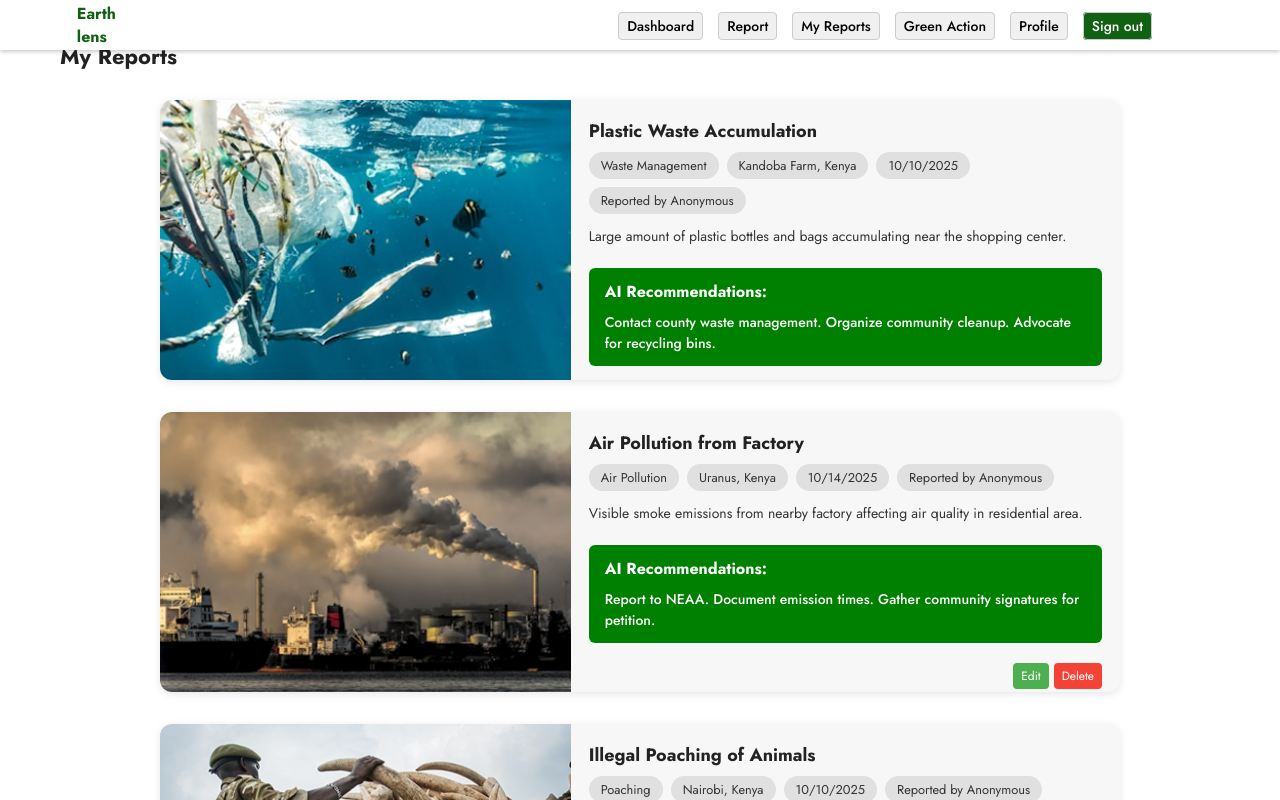
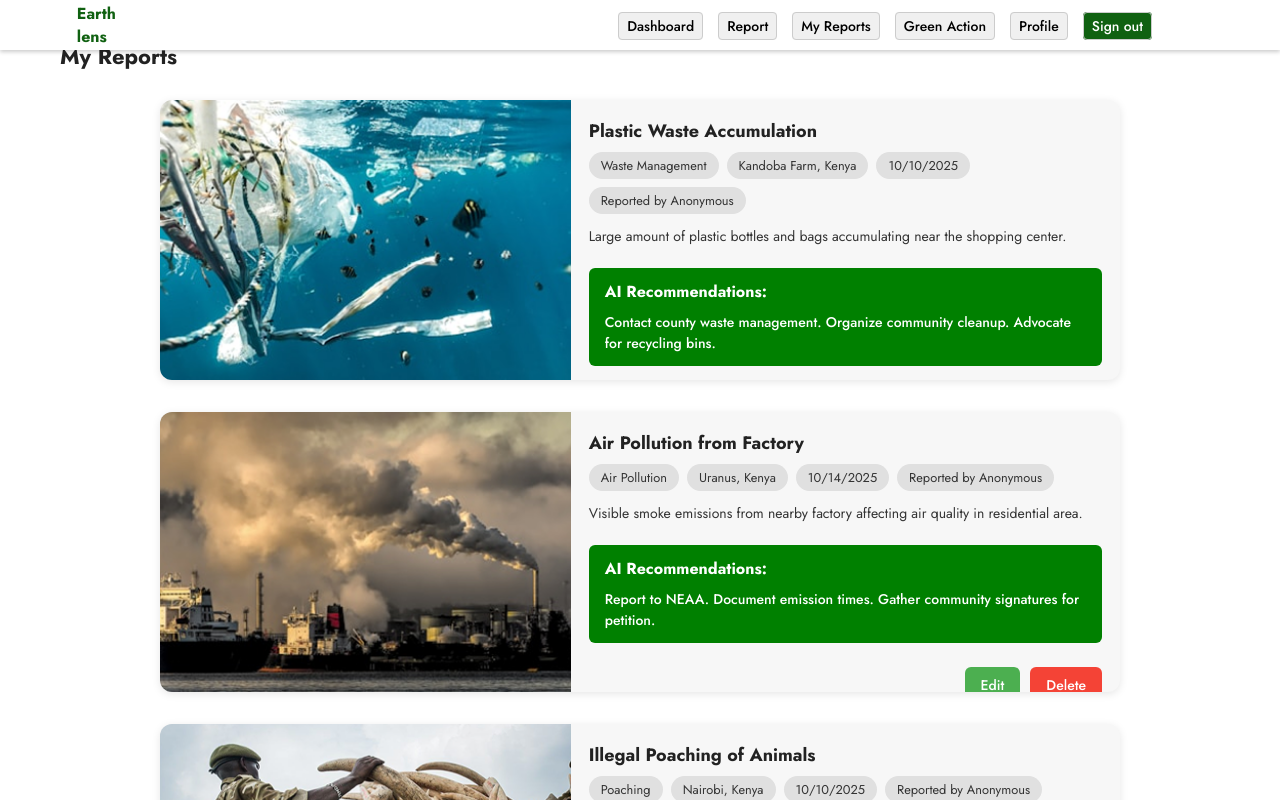
Before and after one commit to art-Mohal-ab/EarthLens, a React (Vite) app in the folder Client/: page /my-reports in a window 1280 px wide. Shown: the top 800 px of the page. Built offline with nearby package versions, Linux system fonts and the light colour scheme.

Commit message:
Improve Edit/Delete button styling on My Reports page - increased size, spacing, and font weight

```diff
--- a/Client/src/styles/MyReportpage.css
+++ b/Client/src/styles/MyReportpage.css
@@ -179,8 +179,8 @@
 
 .ai-action-buttons {
   display: flex;
-  gap: 5px;
-  margin-top: 8px;
+  gap: 10px;
+  margin-top: 12px;
   justify-content: flex-end;
 }
 
@@ -188,10 +188,11 @@
   background-color: #4CAF50;
   color: white;
   border: none;
-  padding: 4px 8px;
-  border-radius: 4px;
+  padding: 8px 16px;
+  border-radius: 6px;
   cursor: pointer;
-  font-size: 12px;
+  font-size: 14px;
+  font-weight: 500;
   transition: background-color 0.3s;
 }
 
@@ -203,10 +204,11 @@
   background-color: #f44336;
   color: white;
   border: none;
-  padding: 4px 8px;
-  border-radius: 4px;
+  padding: 8px 16px;
+  border-radius: 6px;
   cursor: pointer;
-  font-size: 12px;
+  font-size: 14px;
+  font-weight: 500;
   transition: background-color 0.3s;
 }
 
```
